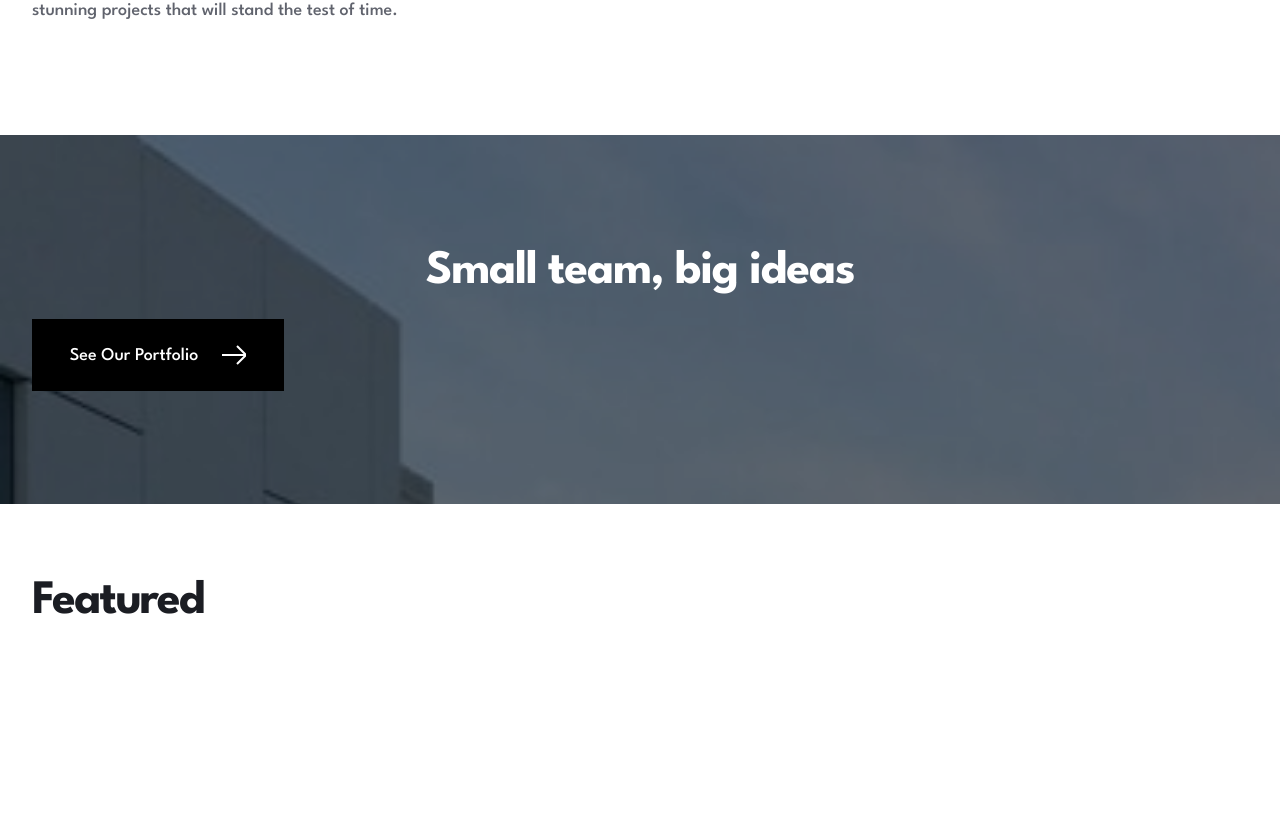
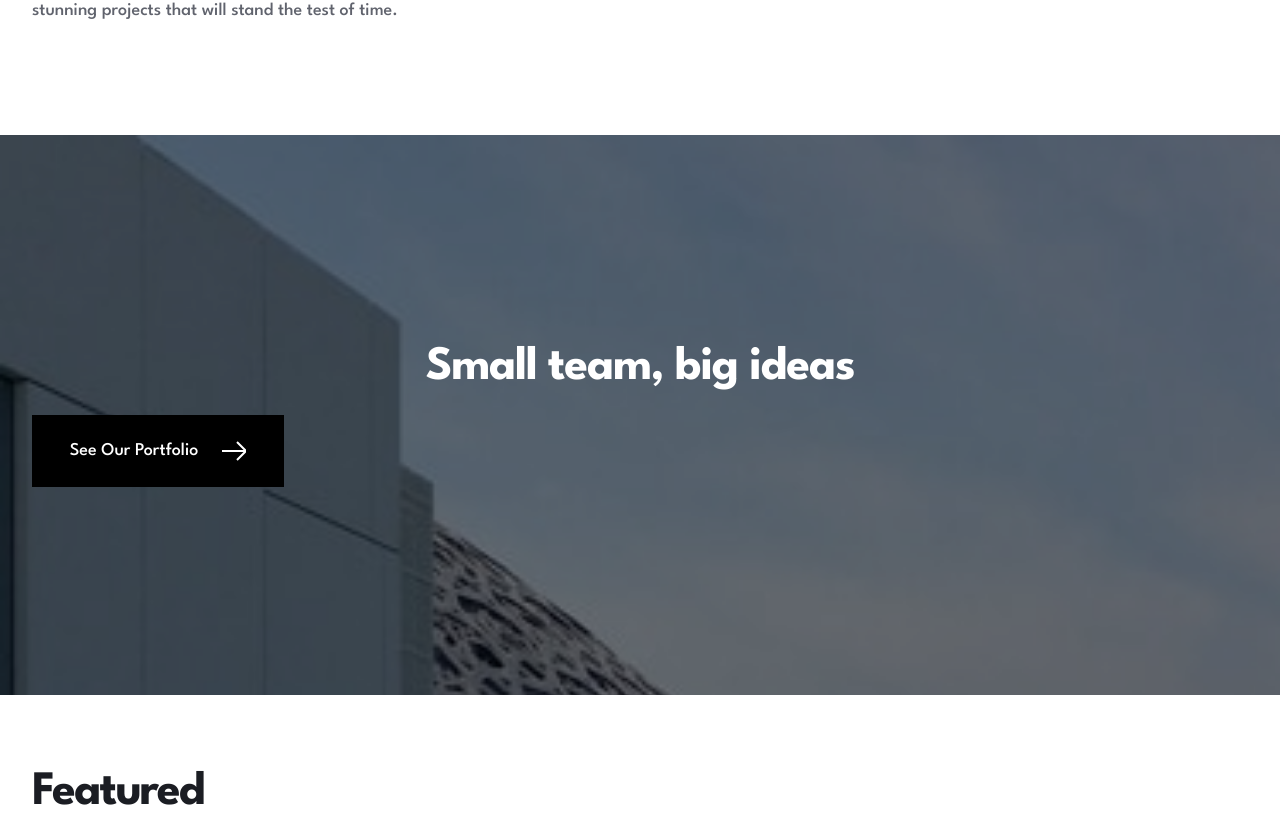
Before and after one commit to gigakhrz/arch-studio-multi-page-website, a Next.js app: page / in a window 1280 px wide. Shown: the part 933-1752 px from the top of the page. Before the commit the page ends 1561 px from the top, so only its background shows below. Built offline with nearby package versions, Linux system fonts and the light colour scheme.

Commit message:
change size and remove padding y

```diff
--- a/src/app/components/homeChilds/About.tsx
+++ b/src/app/components/homeChilds/About.tsx
@@ -11,7 +11,7 @@ const About = (): JSX.Element => {
 
   return (
     <div
-      className="w-full flex flex-col py-[113px] px-8 relative gap-[23px]"
+      className="w-full flex flex-col items-start justify-center px-8 relative gap-[23px] h-[560px]"
       style={paramourStyle}
     >
       <h1 className=" z-10 text-[48px] leading-[48px] tracking-[-1.2px] text-white self-center font-bold">
```
